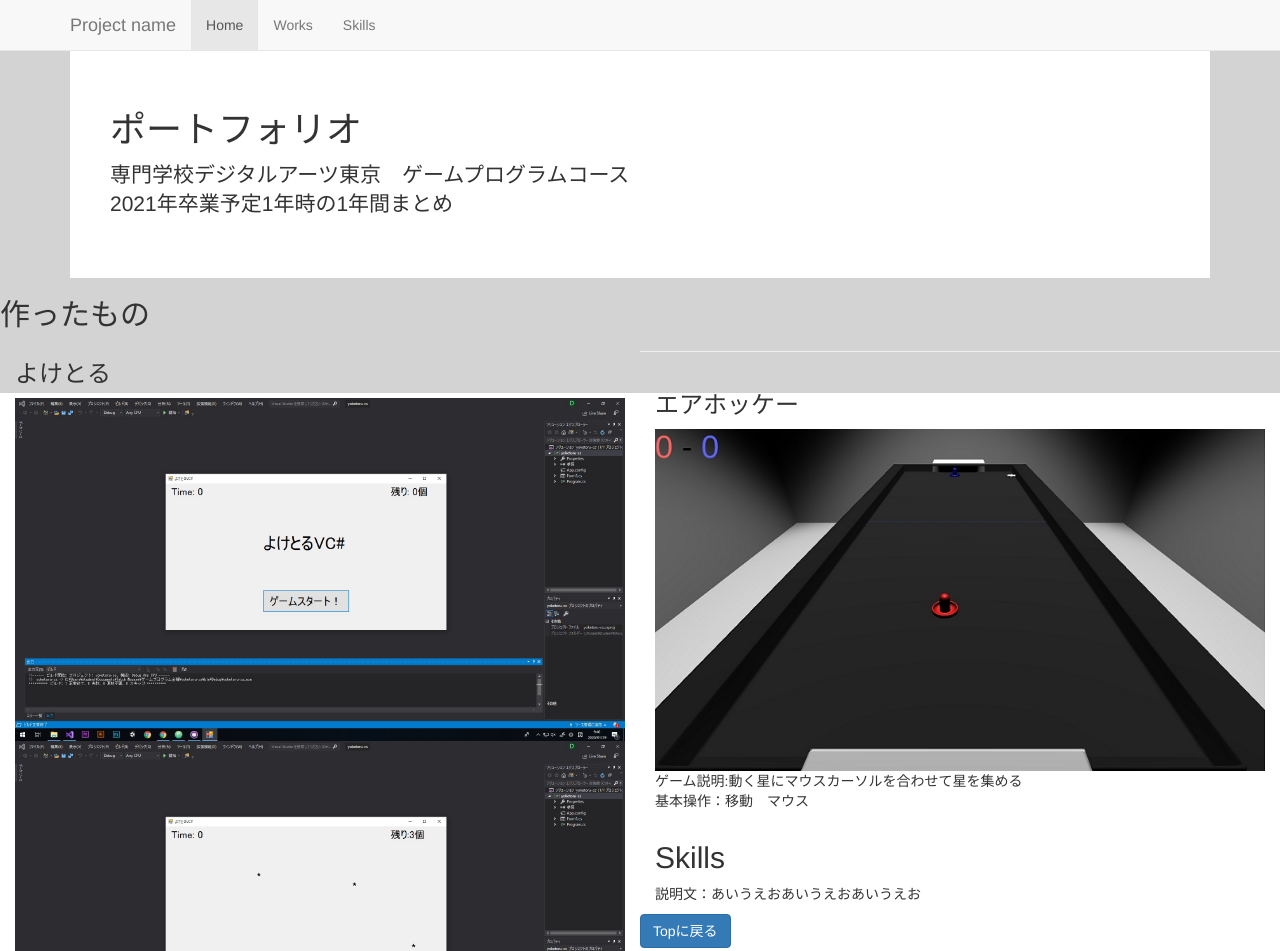
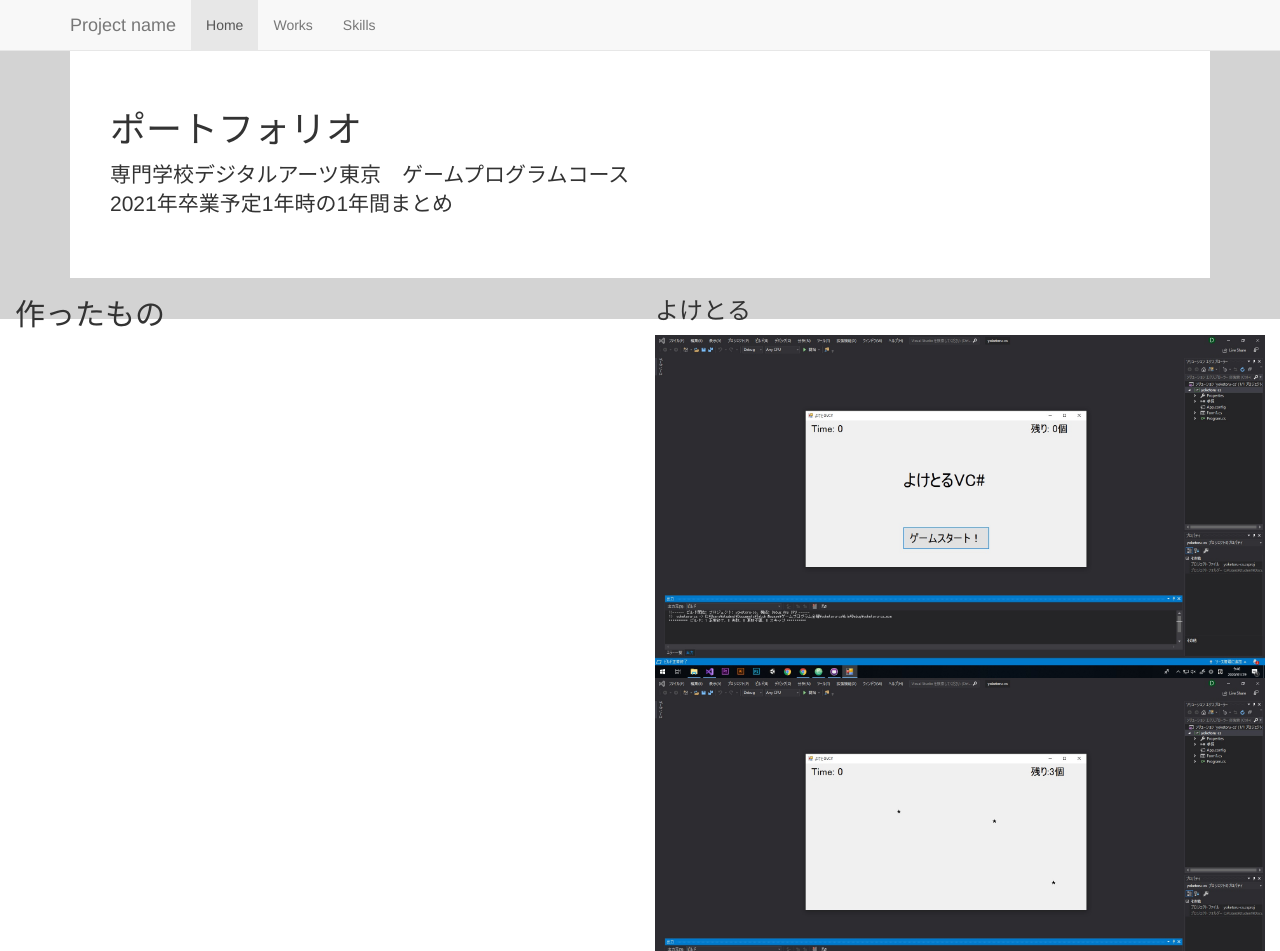
Before and after one commit to yorimiti/portfolio, a plain HTML site: page index.html in a window 1280 px wide. Shown: the top 951 px of the page. Drawn offline with nearby package versions, Linux system fonts and the light colour scheme.

Commit message:
Update index.html

```diff
--- a/index.html
+++ b/index.html
@@ -50,7 +50,9 @@
               2021年卒業予定1年時の1年間まとめ</p>
         </div>
       </div>
+      <div class="col-sm-6">
             <h2 id="works">作ったもの</h2>
+          </div>
             <div class="col-sm-6">
             <h3>よけとる</h3>
 
@@ -61,8 +63,9 @@
 基本操作：移動　マウス</p>
 
           </div>
-<hr>
+
           <div class="col-sm-6">
+            <hr>
           <h3>エアホッケー</h3>
         <img class="img-responsive" src="image/d.jpg" alt="よけとるスクリーンショット">
 
```
